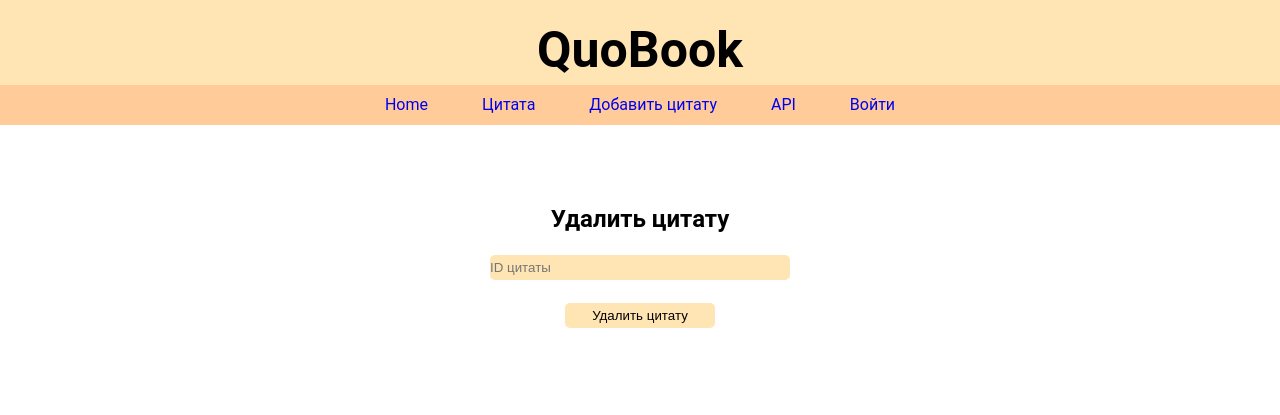
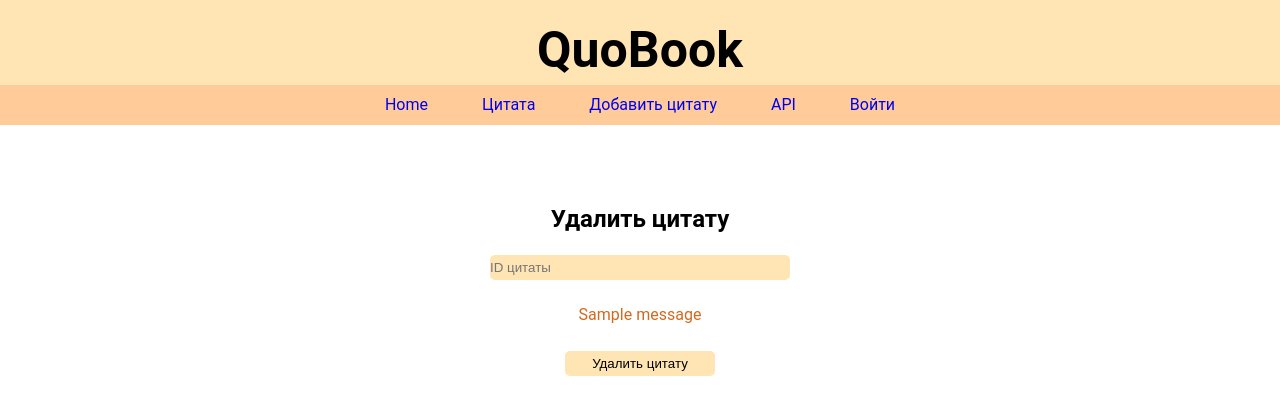
Before and after one commit to VGgog/QuoBook2.0, a Flask app: page /del_quote in a window 1280 px wide. Shown: the top 415 px of the page. Run offline with Flask 2, Linux system fonts and the light colour scheme; tables that the repository leaves empty hold one stand-in row (values such as "Sample post"); one stand-in notice (Sample message) is shown; parts of the project's set-up code (start-up, migrations or seed data) failed here and were passed over.

Commit message:
Add write flash message

```diff
--- a/app/templates/del_quote.html
+++ b/app/templates/del_quote.html
@@ -11,6 +11,15 @@
                 <span style="color: #D2691E;">{{'Введите id-цитаты.'}}</span>
                 {% endfor %}
             </p>
+            {% with messages = get_flashed_messages() %}
+            {% if messages %}
+            <ul>
+                {% for message in messages %}
+                <li style="color: #D2691E;">{{ message }}</li>
+                {% endfor %}
+            </ul>
+            {% endif %}
+            {% endwith %}
             <p>{{ form.del_quote(class_="del_quote_button_field") }}</p>
         </form>
 </div>
```
